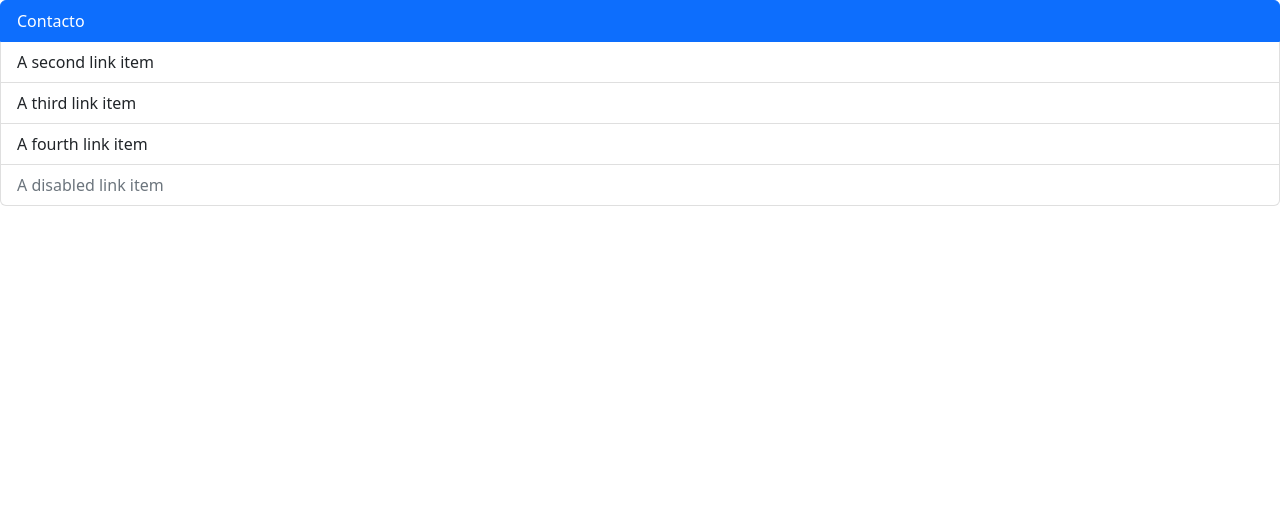
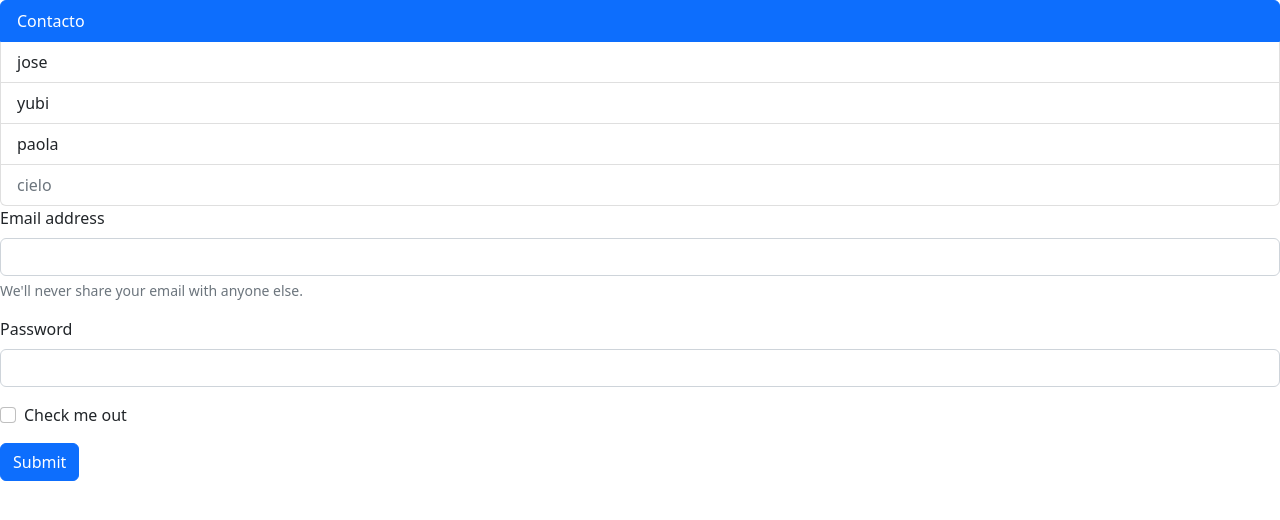
Before and after one commit to Joscuadrado/practicando01, a plain HTML site: page contacto.html in a window 1280 px wide. Drawn offline with nearby package versions, Linux system fonts and the light colour scheme.

Commit message:
02-contacto

```diff
--- a/contacto.html
+++ b/contacto.html
@@ -12,11 +12,27 @@
         <a href="#" class="list-group-item list-group-item-action active" aria-current="true">
           Contacto
         </a>
-        <a href="#" class="list-group-item list-group-item-action">A second link item</a>
-        <a href="#" class="list-group-item list-group-item-action">A third link item</a>
-        <a href="#" class="list-group-item list-group-item-action">A fourth link item</a>
-        <a class="list-group-item list-group-item-action disabled">A disabled link item</a>
+        <a href="#" class="list-group-item list-group-item-action">jose</a>
+        <a href="#" class="list-group-item list-group-item-action">yubi</a>
+        <a href="#" class="list-group-item list-group-item-action">paola</a>
+        <a class="list-group-item list-group-item-action disabled">cielo</a>
       </div>
+      <form>
+        <div class="mb-3">
+          <label for="exampleInputEmail1" class="form-label">Email address</label>
+          <input type="email" class="form-control" id="exampleInputEmail1" aria-describedby="emailHelp">
+          <div id="emailHelp" class="form-text">We'll never share your email with anyone else.</div>
+        </div>
+        <div class="mb-3">
+          <label for="exampleInputPassword1" class="form-label">Password</label>
+          <input type="password" class="form-control" id="exampleInputPassword1">
+        </div>
+        <div class="mb-3 form-check">
+          <input type="checkbox" class="form-check-input" id="exampleCheck1">
+          <label class="form-check-label" for="exampleCheck1">Check me out</label>
+        </div>
+        <button type="submit" class="btn btn-primary">Submit</button>
+      </form>
       <script src="https://cdn.jsdelivr.net/npm/bootstrap@5.2.0-beta1/dist/js/bootstrap.bundle.min.js" integrity="sha384-pprn3073KE6tl6bjs2QrFaJGz5/SUsLqktiwsUTF55Jfv3qYSDhgCecCxMW52nD2" crossorigin="anonymous"></script>
 </body>
 </html>
```
